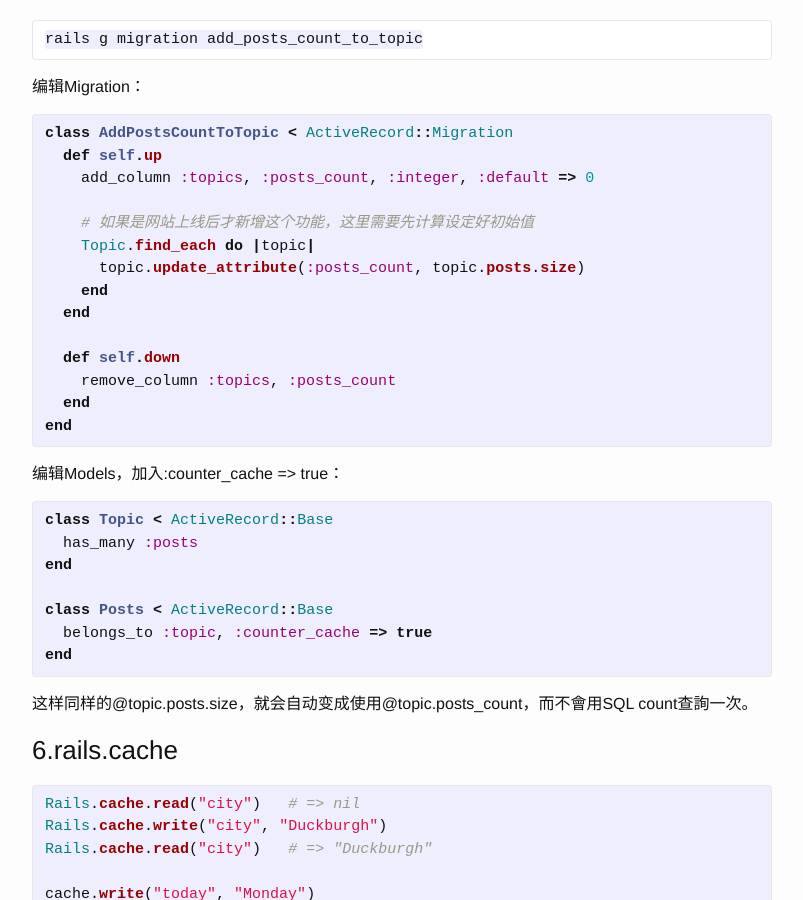
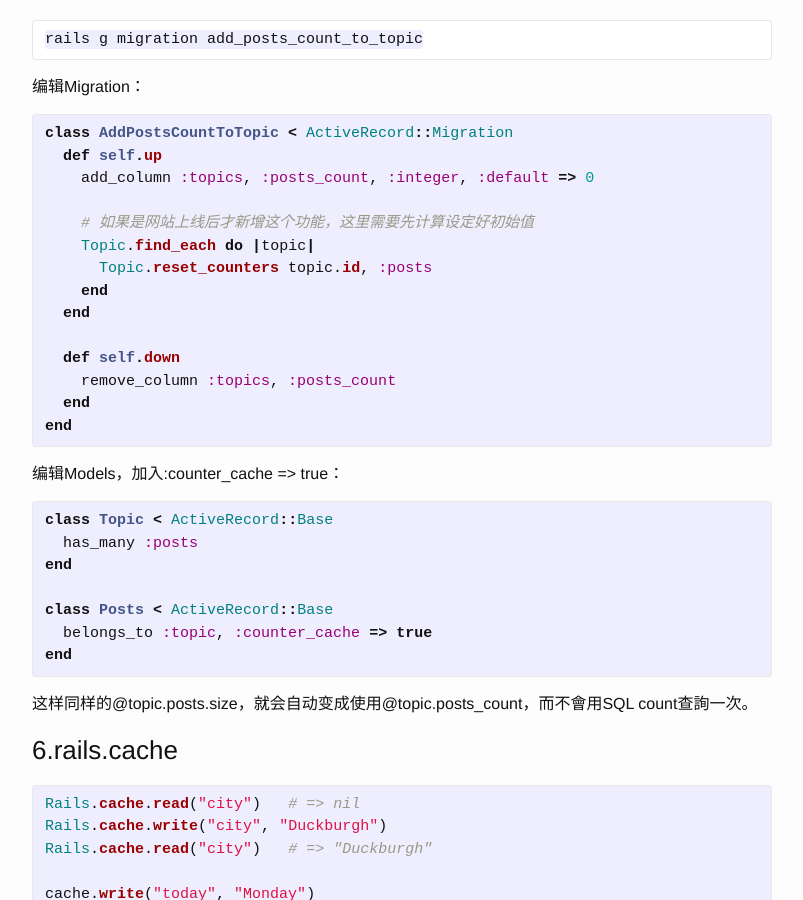
Before and after one commit to caok/caok.github.io, a Jekyll site: the page built from _posts/2013-01-30-caching-with-rails.markdown, in a window 1280 px wide and 900 px high, scrolled down 4613 px. Shown: the whole window, without its empty margins (238-1041 px from the left). Built offline with Jekyll 4.4.1, drawn with Linux system fonts in a browser that asks for light colours.

Commit message:
fix the bug of caching with rails

```diff
--- a/_posts/2013-01-30-caching-with-rails.markdown
+++ b/_posts/2013-01-30-caching-with-rails.markdown
@@ -203,7 +203,7 @@ class AddPostsCountToTopic < ActiveRecord::Migration
 
     # 如果是网站上线后才新增这个功能，这里需要先计算设定好初始值
     Topic.find_each do |topic|
-      topic.update_attribute(:posts_count, topic.posts.size)
+      Topic.reset_counters topic.id, :posts
     end
   end
 
```
